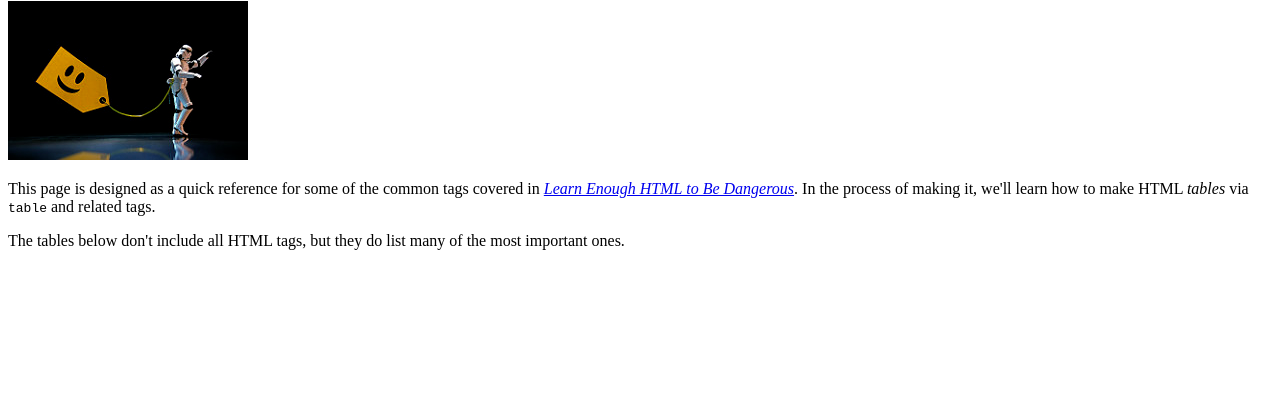
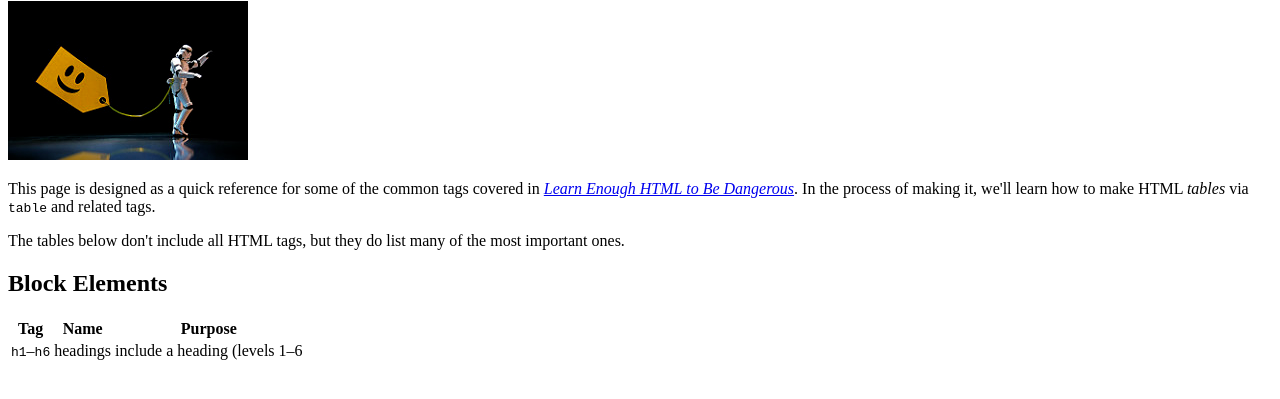
Before and after one commit to Armoilane/sample_website, a plain HTML site: page tags.html in a window 1280 px wide. Shown: the part 79-478 px from the top of the page. Drawn offline with Linux system fonts and the light colour scheme.

Commit message:
Add table for tags

```diff
--- a/tags.html
+++ b/tags.html
@@ -25,5 +25,20 @@
       the most important ones.
     </p>
 
+    <h2>Block Elements</h2>
+
+    <table>
+      <tr>
+        <th>Tag</th>
+        <th>Name</th>
+        <th>Purpose</th>
+      </tr>
+      <tr>
+        <td><code>h1</code>&ndash;<code>h6</code></td>
+        <td>headings</td>
+        <td>include a heading (levels 1&ndash;6</td>
+      </tr>
+    </table>
+
   </body>
 </html>
```
